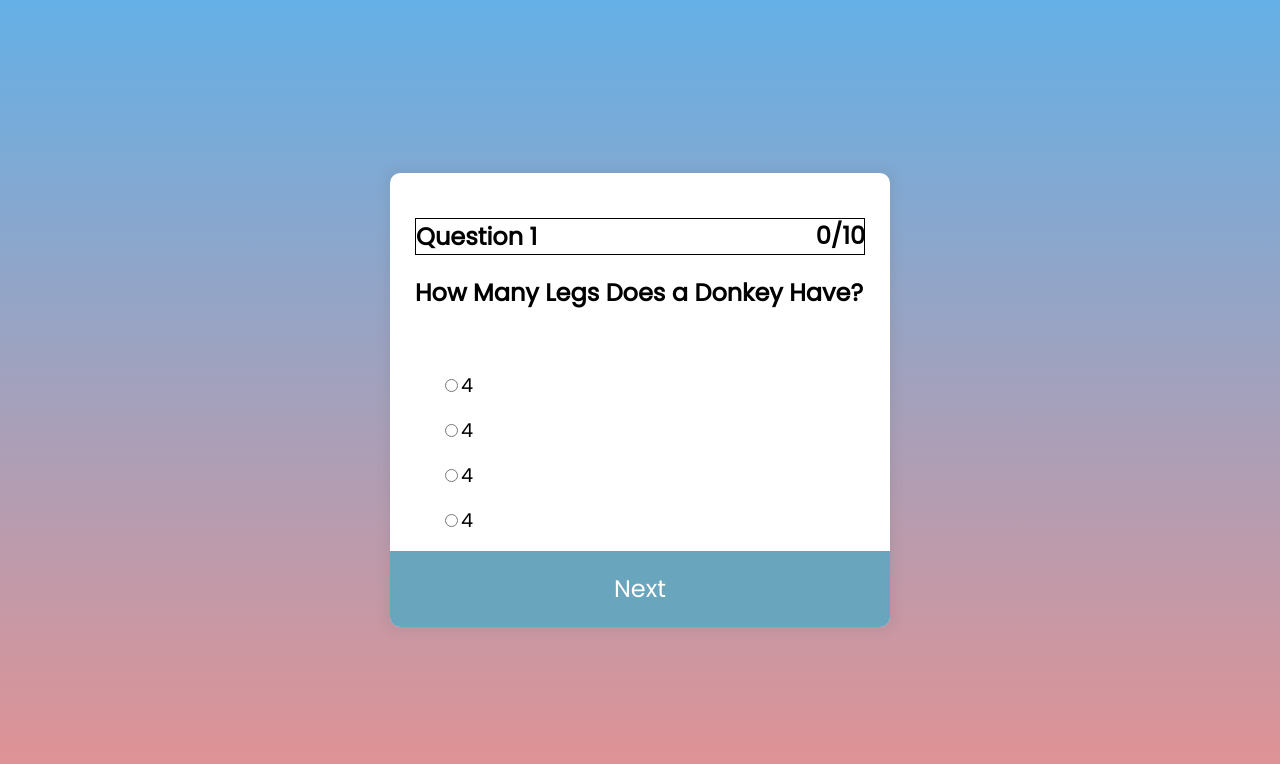
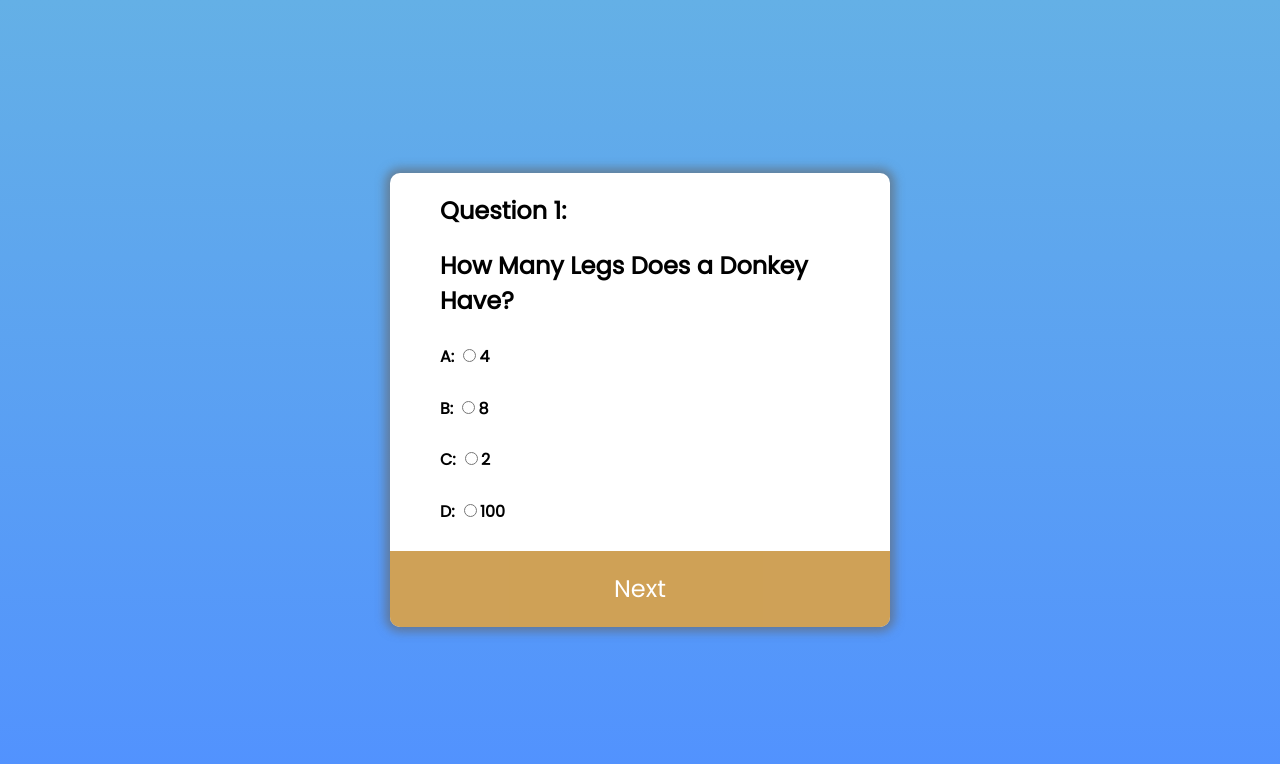
Before and after one commit to JamesMcQueenDev/Quiz-JavaScript, a plain HTML site: page index.html in a window 1280 px wide. Drawn offline with Linux system fonts and the light colour scheme.

Commit message:
new questions

```diff
--- a/index.html
+++ b/index.html
@@ -8,38 +8,48 @@
   <body>
     <div class="quiz-container">
       <div class="quiz-header">
-        <h2 id="score">0/10</h2>
         <h2 id="question-number">Question Number</h2>
         <h2 id="question-text">Question Text</h2>
       </div>
       <div class="quiz-body">
         <ul>
           <li>
+            <h5>
+              A:
               <input type="radio" id="a" name="answer" class="answer" /><label
                 id="a_text"
                 for=""
               ></label>
+            </h5>
           </li>
           <li>
+            <h5>
+              B:
               <input type="radio" id="b" name="answer" class="answer" /><label
                 id="b_text"
                 for=""
               ></label>
+            </h5>
           </li>
 
           <li>
+            <h5>
+              C:
               <input type="radio" id="c" name="answer" class="answer" /><label
                 id="c_text"
                 for=""
               ></label>
+            </h5>
           </li>
 
           <li>
+            <h5>D:
             <input type="radio" id="d" name="answer" class="answer" /><label
               id="d_text"
               for=""
             ></label>
           </li>
+          </h5>
         </ul>
       </div>
       <button id="submit">Next</button>
--- a/script.js
+++ b/script.js
@@ -2,19 +2,37 @@ const QuizData = [
   {
     Question: "How Many Legs Does a Donkey Have?",
     a: "4",
-    b: "4",
-    c: "4",
-    d: "4",
+    b: "8",
+    c: "2",
+    d: "100",
     Correct: "a",
   },
 
   {
-    Question: "How scary is Hereditary?",
-    a: "4",
-    b: "3",
-    c: "4",
-    d: "3",
-    Correct: "a",
+    Question: "Who wrote Chitty Chitty Bang Bang?",
+    a: "John Le Carre",
+    b: "Charlie Higson",
+    c: "Ian Fleming",
+    d: "JRR Tolkien",
+    Correct: "c",
+  },
+
+  {
+    Question: "Who sings Espresso?",
+    a: "Taylor Swift",
+    b: "Sabrina Carpenter",
+    c: "Billie Eilish",
+    d: "Anne Marie",
+    Correct: "b",
+  },
+
+  {
+    Question: "How many Infinity Stones are there on the Infinity Gauntlet?",
+    a: "2",
+    b: "4",
+    c: "6",
+    d: "8",
+    Correct: "c",
   },
 ];
 
@@ -48,7 +66,7 @@ function GetSelected() {
 
 function LoadQuiz() {
   const currentQuizData = QuizData[currentQuiz];
-  question_number.innerText = "Question " + (currentQuiz + 1);
+  question_number.innerText = "Question " + (currentQuiz + 1) + ":";
   question_text.innerText = currentQuizData.Question;
   a_text.innerHTML = currentQuizData.a;
   b_text.innerHTML = currentQuizData.b;
--- a/style.css
+++ b/style.css
@@ -5,7 +5,7 @@
 }
 
 body {
-  background: linear-gradient(#64b0e6, #e59191);
+  background: linear-gradient(#64b0e6, #5191ff);
   font-family: "Poppins", sans-serif;
   display: flex;
   align-items: center;
@@ -19,15 +19,12 @@ body {
   width: 500px;
   max-width: 100%;
   border-radius: 10px;
-  box-shadow: 0 0 10px 5px rgba(100, 100, 100, 0.1);
+  box-shadow: 0 0 10px 5px rgba(100, 100, 100, 0.6);
 }
 
 .quiz-header {
-  padding: 5%;
-}
-
-#question-number {
-  border: 1px solid black;
+  margin-left: 10%;
+  margin-right: 10%;
 }
 
 #score {
@@ -49,7 +46,7 @@ ul li {
 }
 
 button {
-  background-color: #448fad;
+  background-color: #c48a2d;
   border: none;
   color: white;
   display: block;
```
Lines whose indentation alone changed are shown as unchanged.
